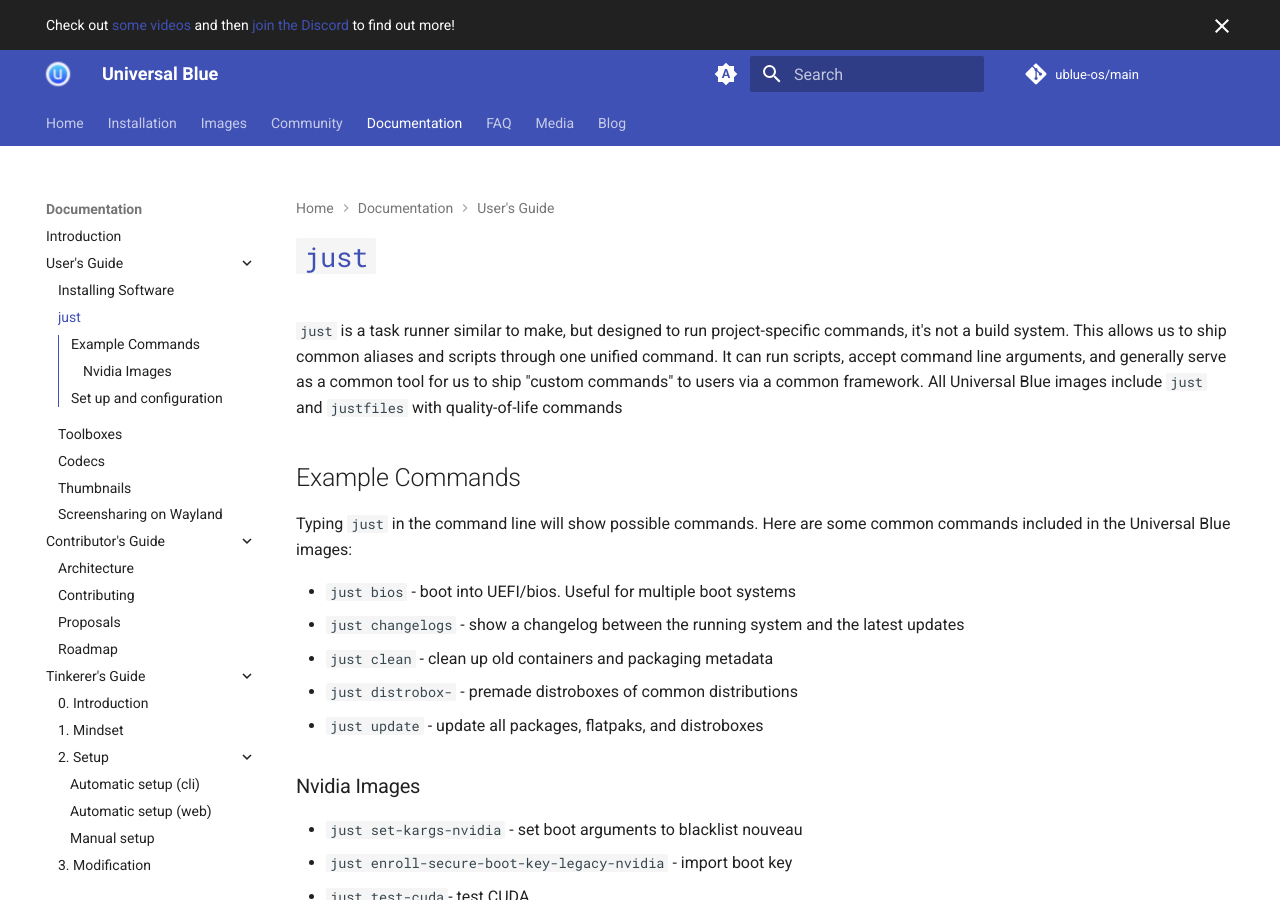
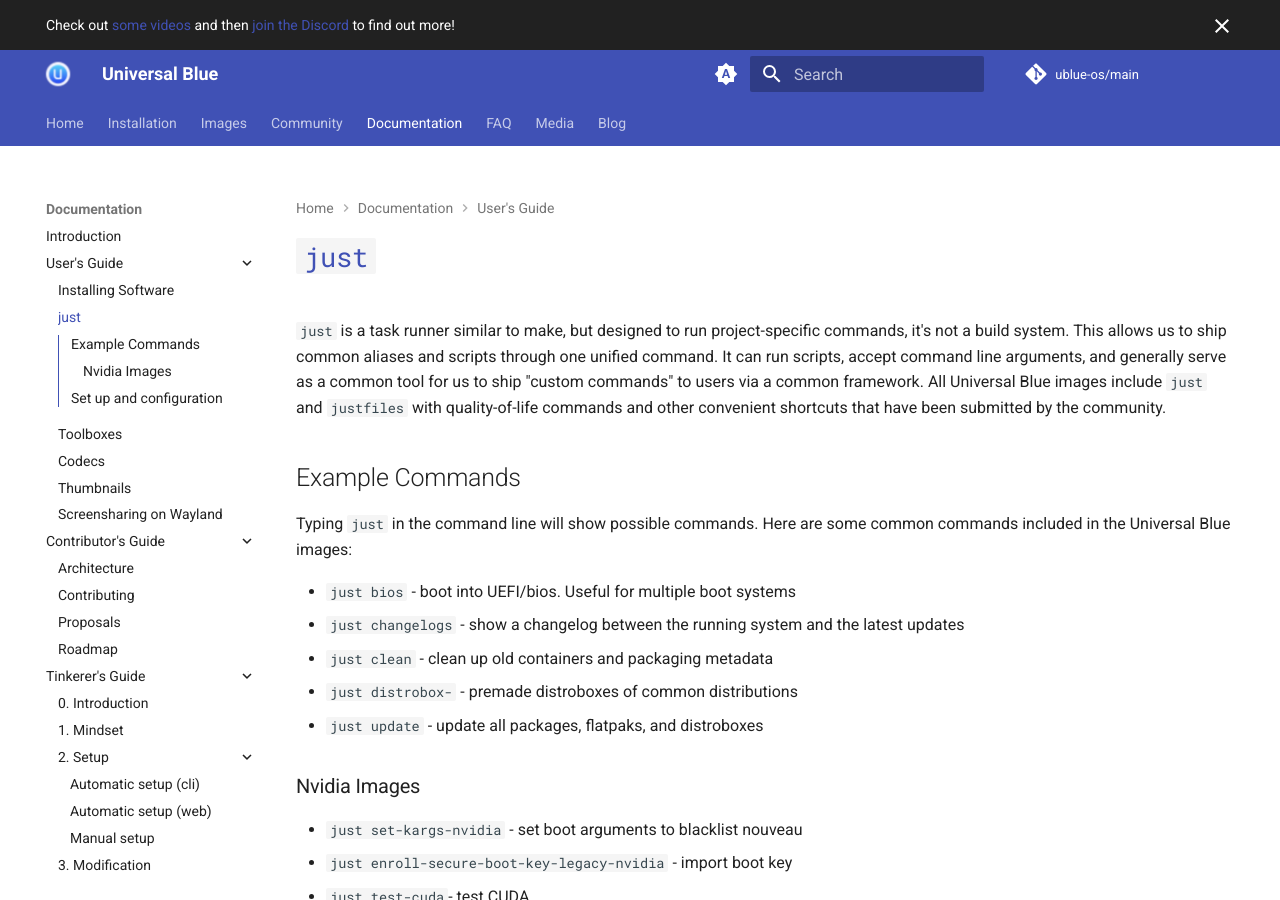
Before and after one commit to ublue-os/website, an MkDocs documentation site: the page built from docs/guide/just.md, in a window 1280 px wide and 900 px high. Built offline with MkDocs 1.6.1 and Material for MkDocs 9.7.7, drawn with Linux system fonts in a browser that asks for light colours; comment, search, counter and statistics services are not loaded.

Commit message:
docs: document why we use just

```diff
--- a/docs/guide/just.md
+++ b/docs/guide/just.md
@@ -1,6 +1,6 @@
 # [`just`](https://just.systems)
 
-`just` is a task runner similar to make, but designed to run project-specific commands, it's not a build system. This allows us to ship common aliases and scripts through one unified command. It can run scripts, accept command line arguments, and generally serve as a common tool for us to ship "custom commands" to users via a common framework. All Universal Blue images include `just` and `justfiles` with quality-of-life commands
+`just` is a task runner similar to make, but designed to run project-specific commands, it's not a build system. This allows us to ship common aliases and scripts through one unified command. It can run scripts, accept command line arguments, and generally serve as a common tool for us to ship "custom commands" to users via a common framework. All Universal Blue images include `just` and `justfiles` with quality-of-life commands and other convenient shortcuts that have been submitted by the community.
 
 ## Example Commands
 
```
